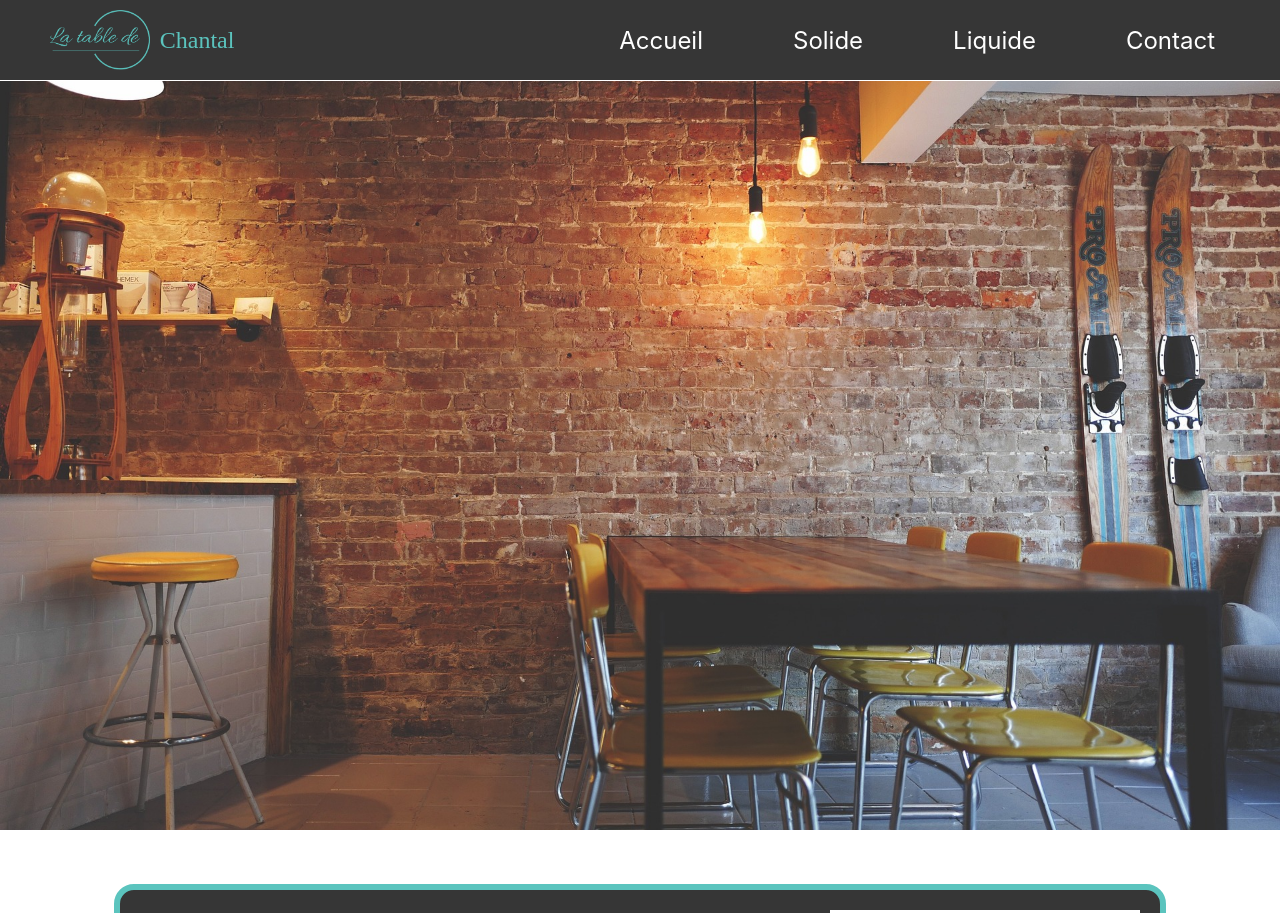
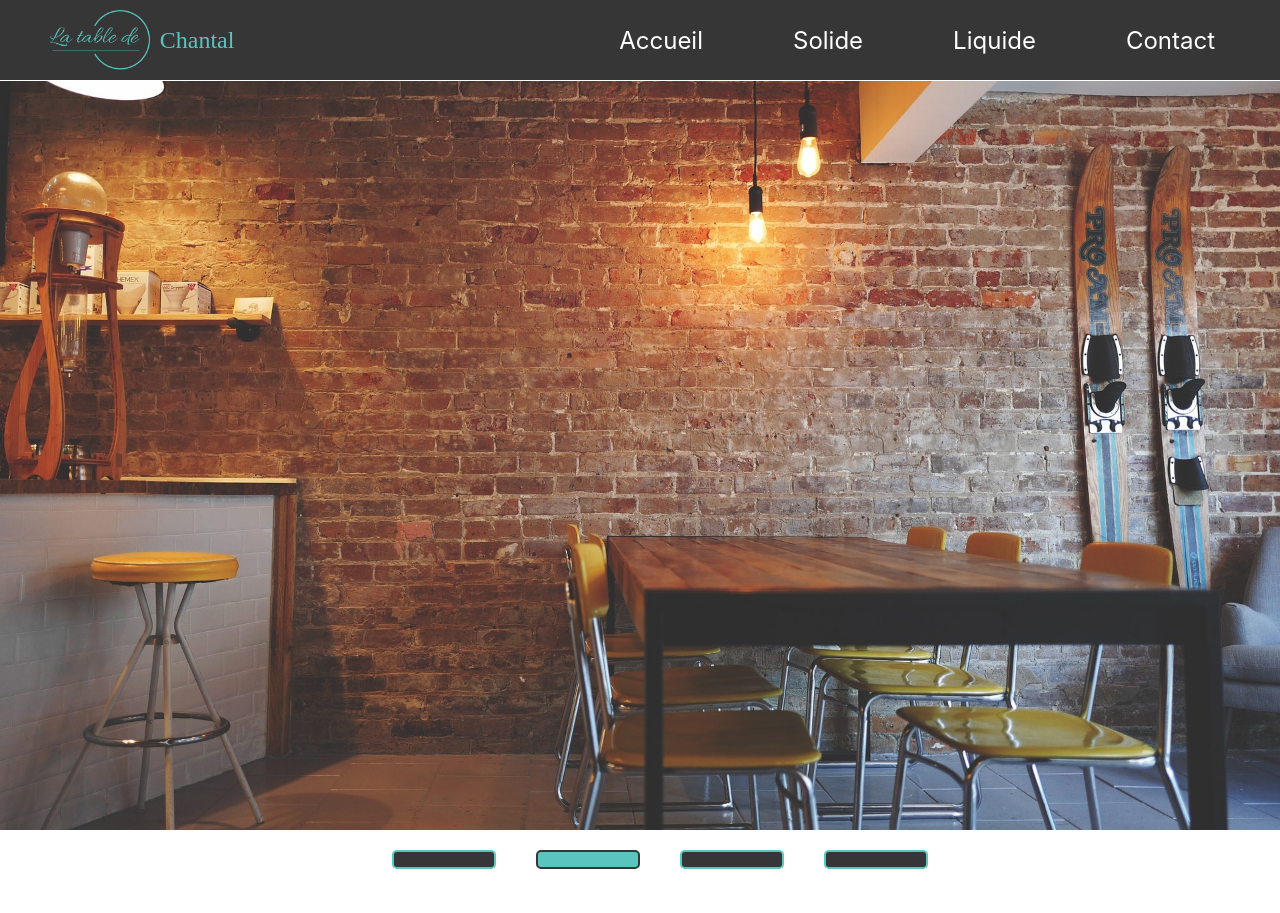
Before and after one commit to CyrilleDeletre/BriefRestaurant, a React (Create React App) app: page / in a window 1280 px wide. Shown: the top 913 px of the page. Built offline with nearby package versions, Linux system fonts and the light colour scheme; the HTML template or start-up script is replaced by a standard one.

Commit message:
sliter et liste a puces

```diff
--- a/src/components/Elements/Slider/Slider.js
+++ b/src/components/Elements/Slider/Slider.js
@@ -2,40 +2,35 @@ import React, { useEffect } from "react";
 import {useState} from "react";
 import Data from '../../Data/DataSlider';
 import './Slider.css';
-// var b = false;
 
 const Slider = () => {
 
     const [slide, setSlide] = useState(0);
 
-    // const target = (variable, slide)=>{
-    //     b = true;
-    //     variable = slide;
-    //     setSlide(variable);
+    const target = (variable, slide)=>{
+        variable = slide;
+        setSlide(variable);
+    }
+
+    // const play = () =>{
+
+
+
     // }
 
-    const play = () =>{
-
-        setInterval(() => {
+    useEffect(() => {
+        const timer = setInterval(() => {
 
             if(slide !== Data.length-1){
                 setSlide(slide + 1);
             }
             else{
+
                 setSlide(0);
             }
 
         }, "4000");
-
-    }
-
-    useEffect(() => {
-        // if(b === true){
-
-        // }else{
-            play();
-        // }
-
+       return () => clearInterval(timer);
     });
 
     return (
@@ -43,12 +38,12 @@ const Slider = () => {
         <div className="slider">
         <div><img src={Data[slide].url} alt={Data[slide].alt}/></div>
 
-        {/* <ul className="puces">
+        <ul className="puces">
             {Data.map((uneImage, i) => (
                 <li key={uneImage.id} onClick = {() => target(slide, i)} className={i === slide ? 'target' : 'puce'}>
                 </li>
             ))}
-        </ul> */}
+        </ul>
 
         </div>
     )
--- a/src/components/Presentation/Presentation.css
+++ b/src/components/Presentation/Presentation.css
@@ -8,6 +8,7 @@
     padding: 20px;
     border: 6px solid var(--borderColor);
     border-radius: 20px;
+    font-size: 1rem;
 }
 
 .presentation h2{
```
